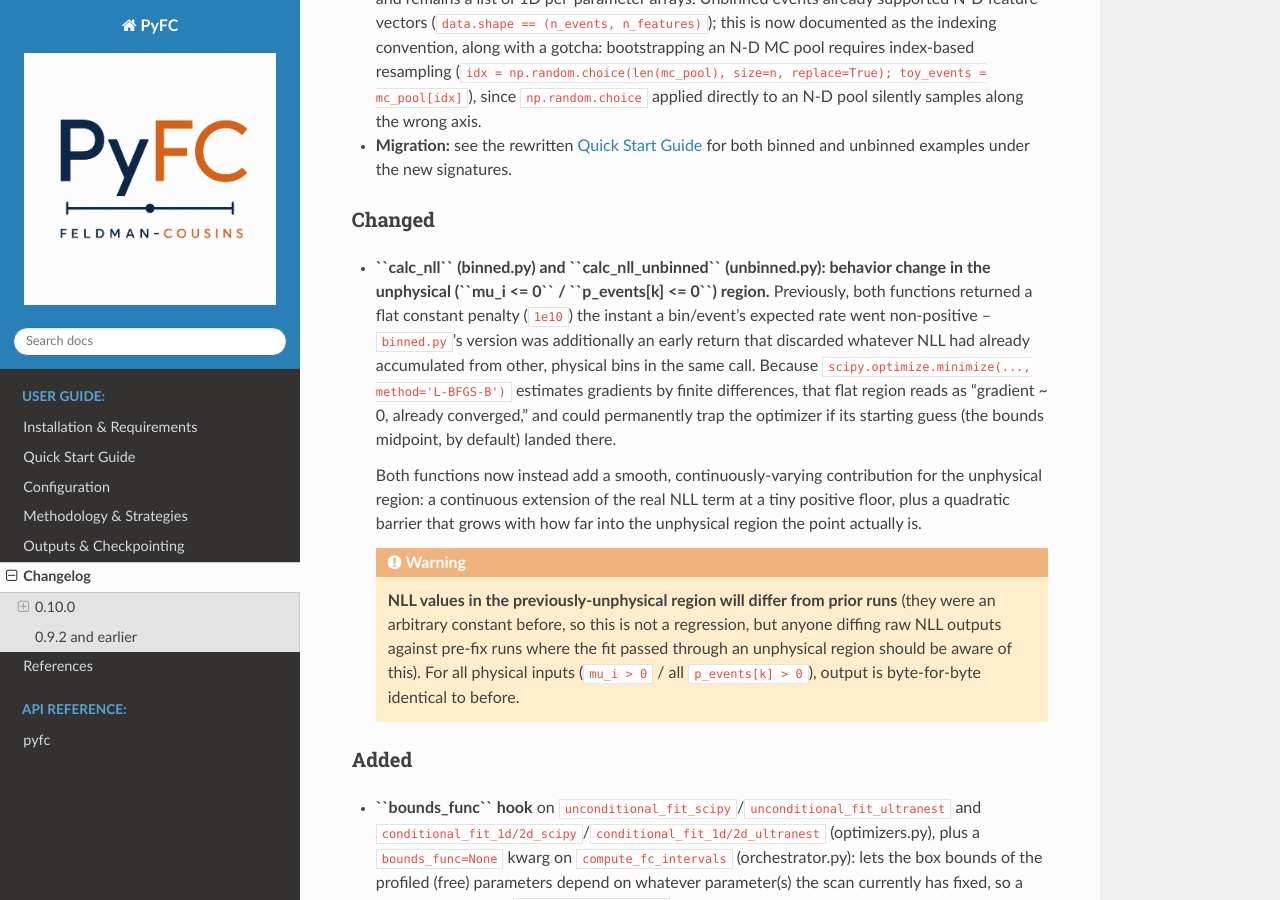
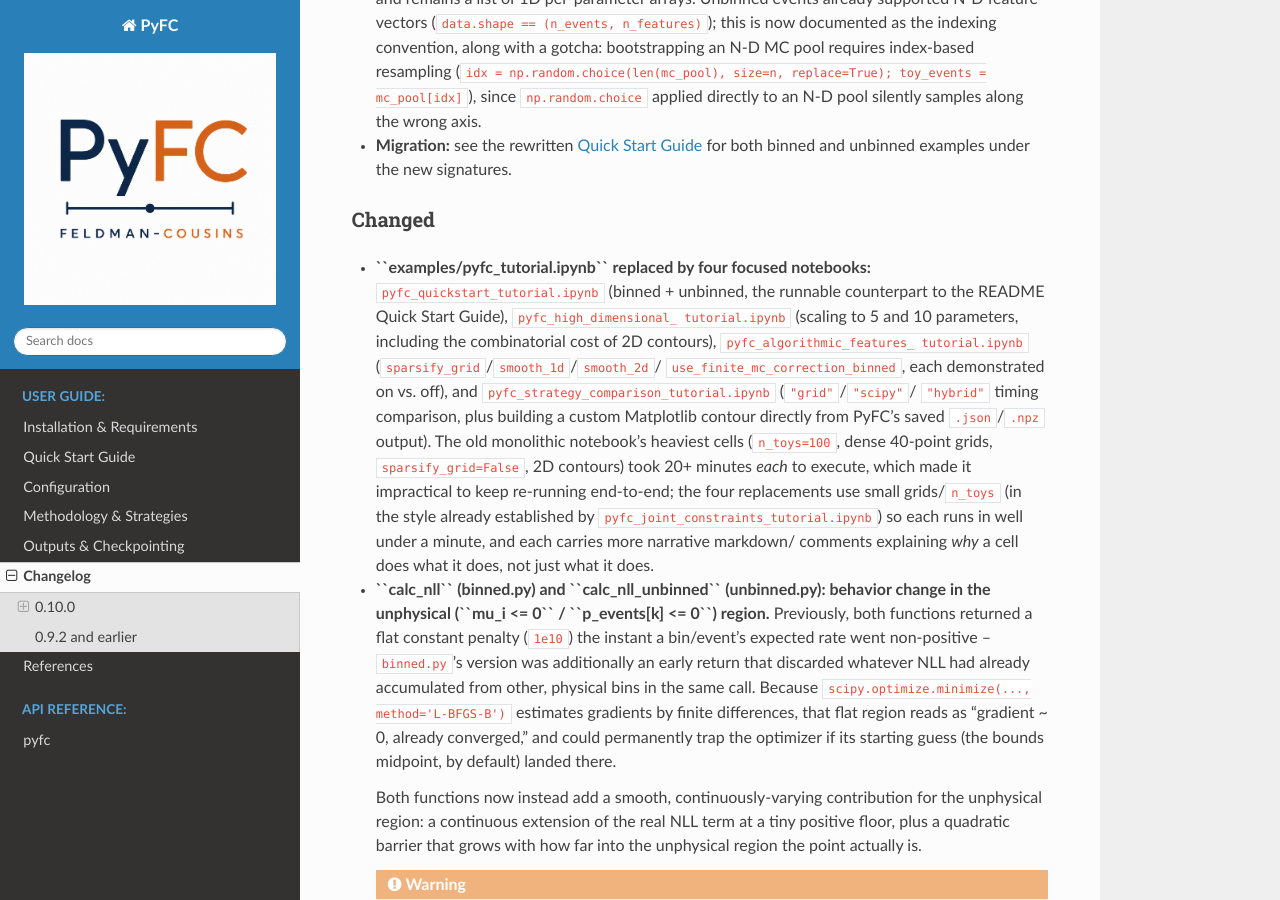
Before and after one commit to mbustama/FeldmanCousins, a Sphinx documentation site: the page built from docs/source/changelog.rst, in a window 1280 px wide and 900 px high, scrolled down 1650 px. Built offline with Sphinx 7.4.7 and the Read the Docs theme 3.1.0, drawn with Linux system fonts in a browser that asks for light colours.

Commit message:
Replace pyfc_tutorial.ipynb with four lightweight, narrated notebooks
The old monolithic notebook's heaviest cells (n_toys=100, dense 40-point
grids, sparsify_grid=False, 2D contours) took 20+ minutes each to
execute (confirmed identical cost pre-refactor from git history), which
made it impractical to keep re-running end-to-end as the API evolves.

Split into four focused notebooks, each independently runnable in well
under a minute, matching pyfc_joint_constraints_tutorial.ipynb's style
(small n_toys/grids, markdown explaining *why* before each code cell,
comments on non-obvious choices):

- pyfc_quickstart_tutorial.ipynb: binned + unbinned, the runnable
  counterpart to the README Quick Start Guide.
- pyfc_high_dimensional_tutorial.ipynb: scaling to 5 and 10 parameters;
  a genuinely-run 5-parameter case with 2D contours (C(5,2)=10 pairs)
  and a 1D-only 10-parameter case, making the combinatorial 2D cost
  concrete without paying for it.
- pyfc_algorithmic_features_tutorial.ipynb: sparsify_grid, smooth_1d/
  smooth_2d, and use_finite_mc_correction_binned, each demonstrated on
  vs. off on the same small model.
- pyfc_strategy_comparison_tutorial.ipynb: grid/scipy/hybrid timing
  comparison (hybrid and ultranest skipped when the optional ultranest
  package isn't installed), plus building a custom Matplotlib contour
  directly from PyFC's saved .json/.npz output.

All four executed via nbconvert with zero cell errors; README.md and
docs/source/installation.rst File Trees re-synced, .gitignore updated
for the new output directory names, and CHANGELOG.md/changelog.rst
updated with a "Changed" entry documenting the split.

Part of the S_model/B_model removal refactor on dev-no-templates.

```diff
--- a/docs/source/changelog.rst
+++ b/docs/source/changelog.rst
@@ -89,6 +89,24 @@ BREAKING CHANGES
 
 Changed
 ~~~~~~~
+* **``examples/pyfc_tutorial.ipynb`` replaced by four focused notebooks:**
+  ``pyfc_quickstart_tutorial.ipynb`` (binned + unbinned, the runnable
+  counterpart to the README Quick Start Guide), ``pyfc_high_dimensional_
+  tutorial.ipynb`` (scaling to 5 and 10 parameters, including the
+  combinatorial cost of 2D contours), ``pyfc_algorithmic_features_
+  tutorial.ipynb`` (``sparsify_grid``/``smooth_1d``/``smooth_2d``/
+  ``use_finite_mc_correction_binned``, each demonstrated on vs. off), and
+  ``pyfc_strategy_comparison_tutorial.ipynb`` (``"grid"``/``"scipy"``/
+  ``"hybrid"`` timing comparison, plus building a custom Matplotlib
+  contour directly from PyFC's saved ``.json``/``.npz`` output). The old
+  monolithic notebook's heaviest cells (``n_toys=100``, dense 40-point
+  grids, ``sparsify_grid=False``, 2D contours) took 20+ minutes *each* to
+  execute, which made it impractical to keep re-running end-to-end; the
+  four replacements use small grids/``n_toys`` (in the style already
+  established by ``pyfc_joint_constraints_tutorial.ipynb``) so each runs
+  in well under a minute, and each carries more narrative markdown/
+  comments explaining *why* a cell does what it does, not just what it
+  does.
 * **``calc_nll`` (binned.py) and ``calc_nll_unbinned`` (unbinned.py): behavior
   change in the unphysical (``mu_i <= 0`` / ``p_events[k] <= 0``) region.**
   Previously, both functions returned a flat constant penalty (``1e10``) the
```
Also changed, not shown: CHANGELOG.md (+17 -0 lines), README.md (+5 -2 lines), docs/source/installation.rst (+5 -2 lines), 6 other files.
